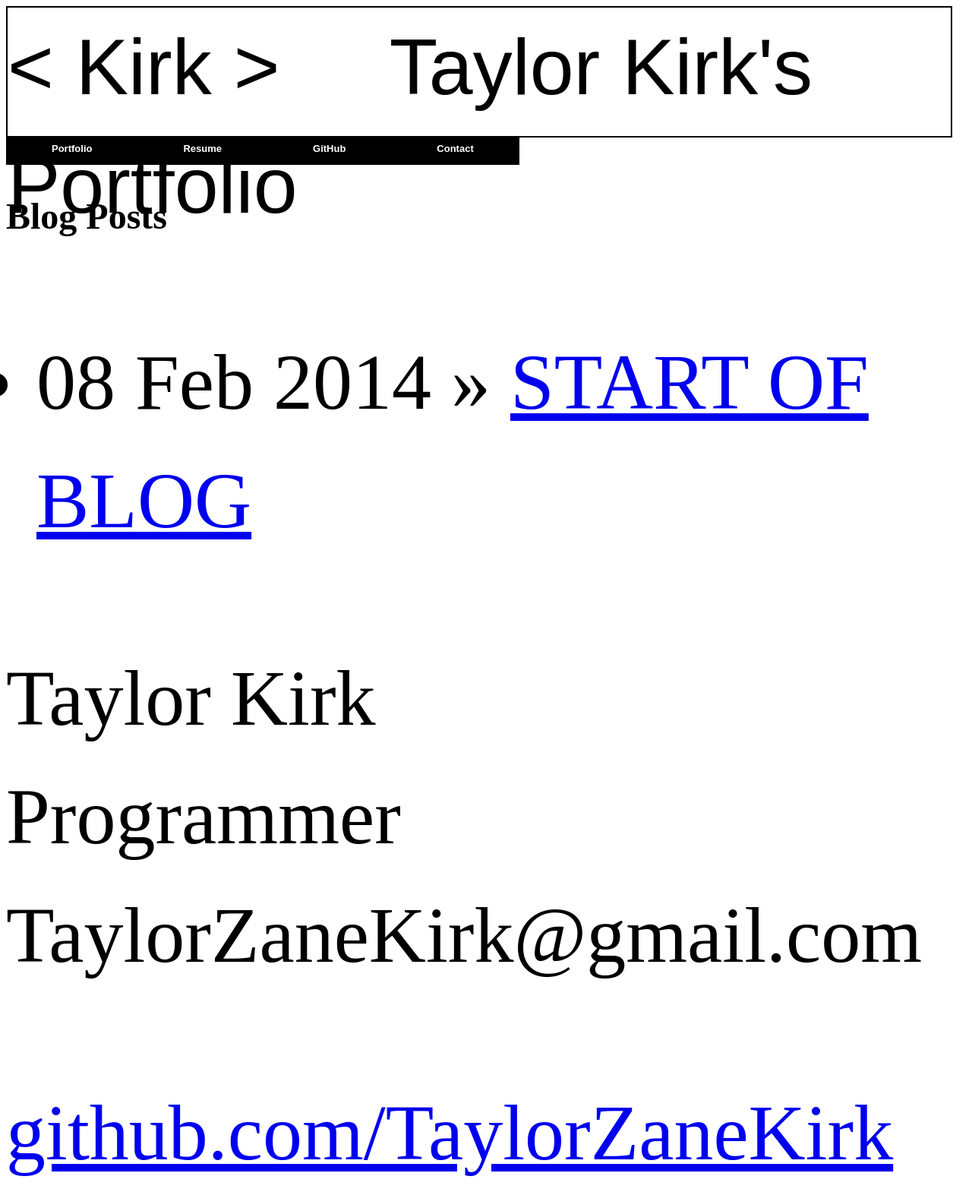
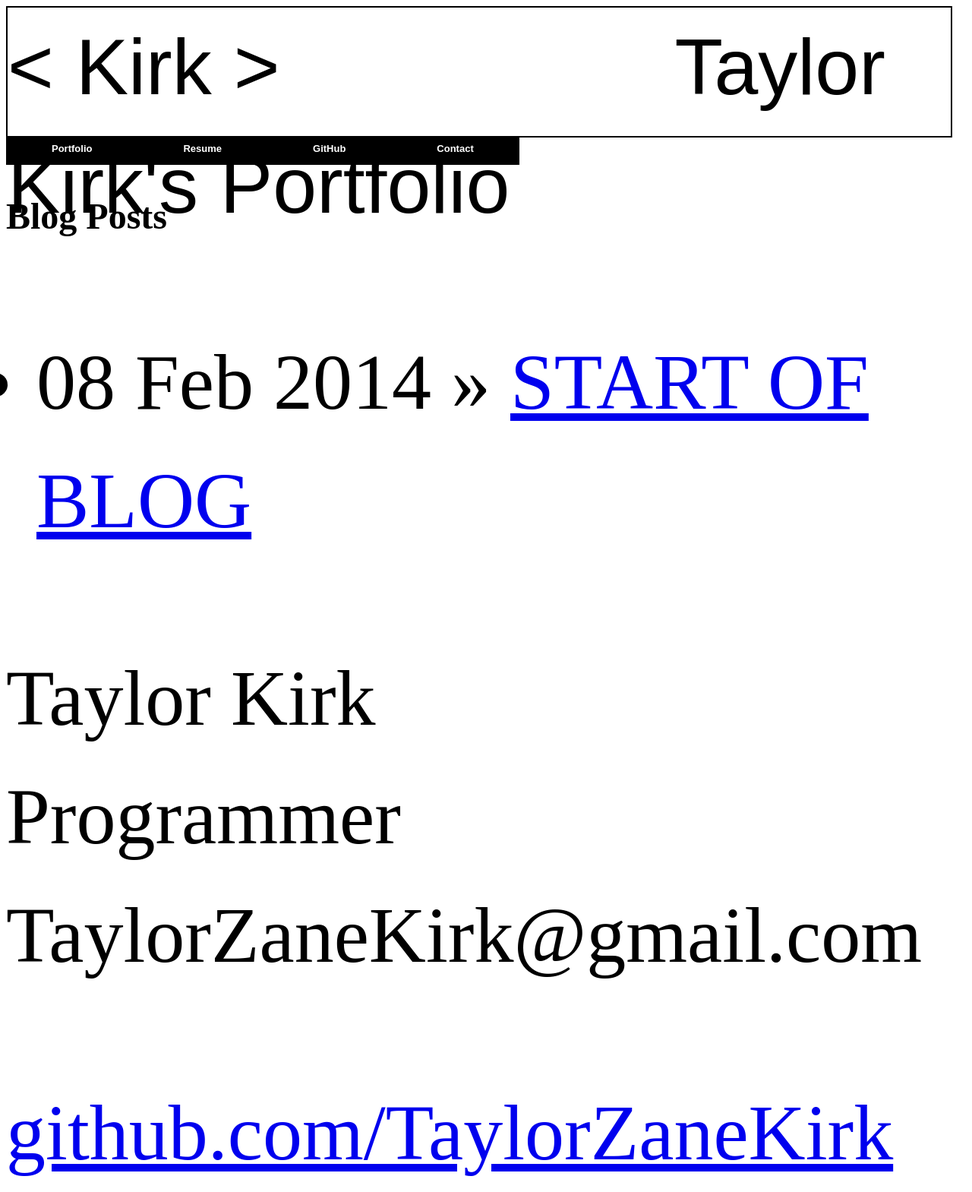
Before and after one commit to TaylorZaneKirk/TaylorZaneKirk.github.io, a Jekyll site: the page built from index.html, in a window 1280 px wide. Shown: the whole page at 76% size. Built offline with Jekyll 4.4.1, drawn with Linux system fonts in a browser that asks for light colours; nearby versions of some CDN libraries; some web fonts are replaced; Markdown is read by kramdown in place of the engine named in the settings.

Commit message:
Fixing the _include Header

```diff
--- a/_includes/header.html
+++ b/_includes/header.html
@@ -1,7 +1,7 @@
 <!DOCTYPE html>
 <html>
 	<body>
-		<div class="header">&#60;&#32;Kirk&#32;&#62;&nbsp;&nbsp;&nbsp;&nbsp;&nbsp;{{ page.title }}</div>
+		<div class="header"><div id="HeaderContent1">&#60;&#32;Kirk&#32;&#62;</div><div id="HeaderContent2">{{ page.title }}</div></div>
 		<div class="MenuBar"><script type="text/javascript" src="/javascripts/menu_bar.js"></script></div>
 	</body>
 <html>
--- a/stylesheets/styles.css
+++ b/stylesheets/styles.css
@@ -6,7 +6,7 @@ html,body{
 	display: inline-block;
 	height: 97%;
 	width: 98.5%;
-	font-size: 48px;
+	font-size: 20px;
 	line-height:1.5;
 }
 div.header{
@@ -14,9 +14,11 @@ div.header{
 	height:20%;
 	border: 2px black solid;
 	font-family: 'Geo', sans-serif;
+
 }
-div.image{
-	content:url("../images/spot.png");
+div#HeaderContent1,#HeaderContent2{
+	display:inline;
+	padding-right:5em;
 }
 
 h1{
```
